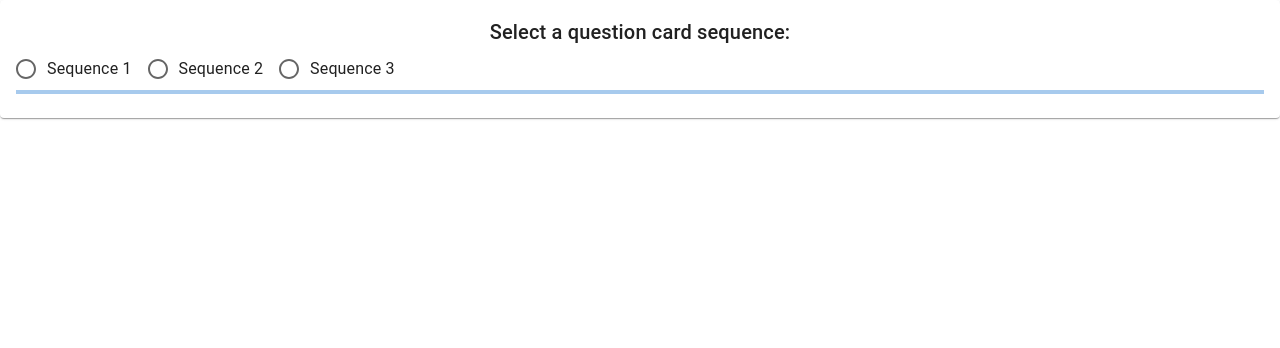
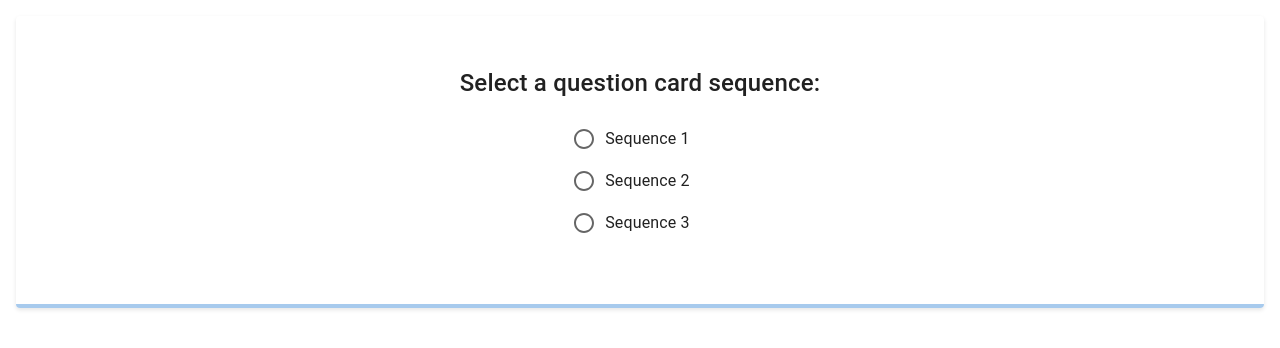
Before and after one commit to iShubhamTyagi/ltec, a React (Create React App) app: page / in a window 1280 px wide. Shown: the top 348 px of the page. Built offline with nearby package versions, Linux system fonts and the light colour scheme.

Commit message:
Added progress bars indicator for each workflow

```diff
--- a/src/components/MainCard.js
+++ b/src/components/MainCard.js
@@ -1,12 +1,6 @@
 import React, { useState } from 'react';
-import Card from '@mui/material/Card';
-import CardContent from '@mui/material/CardContent';
-import Typography from '@mui/material/Typography';
-import Radio from '@mui/material/Radio';
-import RadioGroup from '@mui/material/RadioGroup';
-import FormControlLabel from '@mui/material/FormControlLabel';
-import Button from '@mui/material/Button';
-import LinearProgress from '@mui/material/LinearProgress';
+import { Card, CardContent, Typography, Radio, RadioGroup, FormControlLabel, Button, Grid, CircularProgress, LinearProgress } from '@mui/material';
+import { styled } from '@mui/material/styles';
 import QuestionCard1a from './QuestionCard1a';
 import QuestionCard1b from './QuestionCard1b';
 import QuestionCard2a from './QuestionCard2a';
@@ -21,6 +15,52 @@ const questionCardSequences = [
   [<QuestionCard2a />, <QuestionCard2b />, <QuestionCardc1 />, <QuestionCardc2 />],
   [<QuestionCard3a />, <QuestionCard3b />, <QuestionCardc1 />, <QuestionCardc2 />],
 ];
+
+const MainCardContainer = styled(Card)(({ theme }) => ({
+  margin: theme.spacing(2),
+  boxShadow: '0px 2px 4px rgba(0, 0, 0, 0.1)',
+  position: 'relative',
+}));
+
+const ProgressContainer = styled('div')(({ theme }) => ({
+  position: 'absolute',
+  top: theme.spacing(1),
+  right: theme.spacing(1),
+}));
+
+const MainCardContent = styled(CardContent)(({ theme }) => ({
+  display: 'flex',
+  flexDirection: 'column',
+  alignItems: 'center',
+  padding: theme.spacing(3),
+
+  [theme.breakpoints.up('sm')]: {
+    padding: theme.spacing(6),
+  },
+}));
+
+const MainCardTitle = styled(Typography)(({ theme }) => ({
+  fontSize: theme.typography.pxToRem(20),
+  marginBottom: theme.spacing(2),
+
+  [theme.breakpoints.up('sm')]: {
+    fontSize: theme.typography.pxToRem(24),
+  },
+}));
+
+const RadioGroupContainer = styled(RadioGroup)({
+  display: 'flex',
+  flexDirection: 'column',
+});
+
+const ButtonsContainer = styled(Grid)({
+  marginTop: '24px',
+});
+
+const ProgressContainerOuter = styled(Grid)({
+  marginTop: '12px',
+  width: '100%',
+});
 
 function MainCard() {
   const [selectedSequence, setSelectedSequence] = useState(null);
@@ -49,33 +89,44 @@ function MainCard() {
   const progress = (currentCardIndex / (questionCardSequences[selectedSequence]?.length || 1)) * 100;
 
   return (
-    <Card>
-      <CardContent>
+    <MainCardContainer>
+      <ProgressContainer>
+        <CircularProgress variant="determinate" value={progress} />
+      </ProgressContainer>
+      <MainCardContent>
         {selectedSequence === null ? (
           <>
-            <Typography variant="h6" component="div">
+            <MainCardTitle variant="h6" component="div">
               Select a question card sequence:
-            </Typography>
-            <RadioGroup row onChange={handleSelection}>
+            </MainCardTitle>
+            <RadioGroupContainer row onChange={handleSelection}>
               <FormControlLabel value="0" control={<Radio />} label="Sequence 1" />
               <FormControlLabel value="1" control={<Radio />} label="Sequence 2" />
               <FormControlLabel value="2" control={<Radio />} label="Sequence 3" />
-            </RadioGroup>
+            </RadioGroupContainer>
           </>
         ) : (
           <>
             {questionCardSequences[selectedSequence][currentCardIndex - 1]}
+            <ButtonsContainer container spacing={2}>
+              <Grid item xs={6} sm={3}>
                 <Button variant="contained" color="primary" onClick={handlePrevious}>
                   Previous
                 </Button>
+              </Grid>
+              <Grid item xs={6} sm={3}>
                 <Button variant="contained" color="primary" onClick={handleNext}>
                   Next
                 </Button>
+              </Grid>
+            </ButtonsContainer>
           </>
         )}
+      </MainCardContent>
+      <ProgressContainerOuter>
         <LinearProgress variant="determinate" value={progress} />
-      </CardContent>
-    </Card>
+      </ProgressContainerOuter>
+    </MainCardContainer>
   );
 }
 
```
Lines whose indentation alone changed are shown as unchanged.
